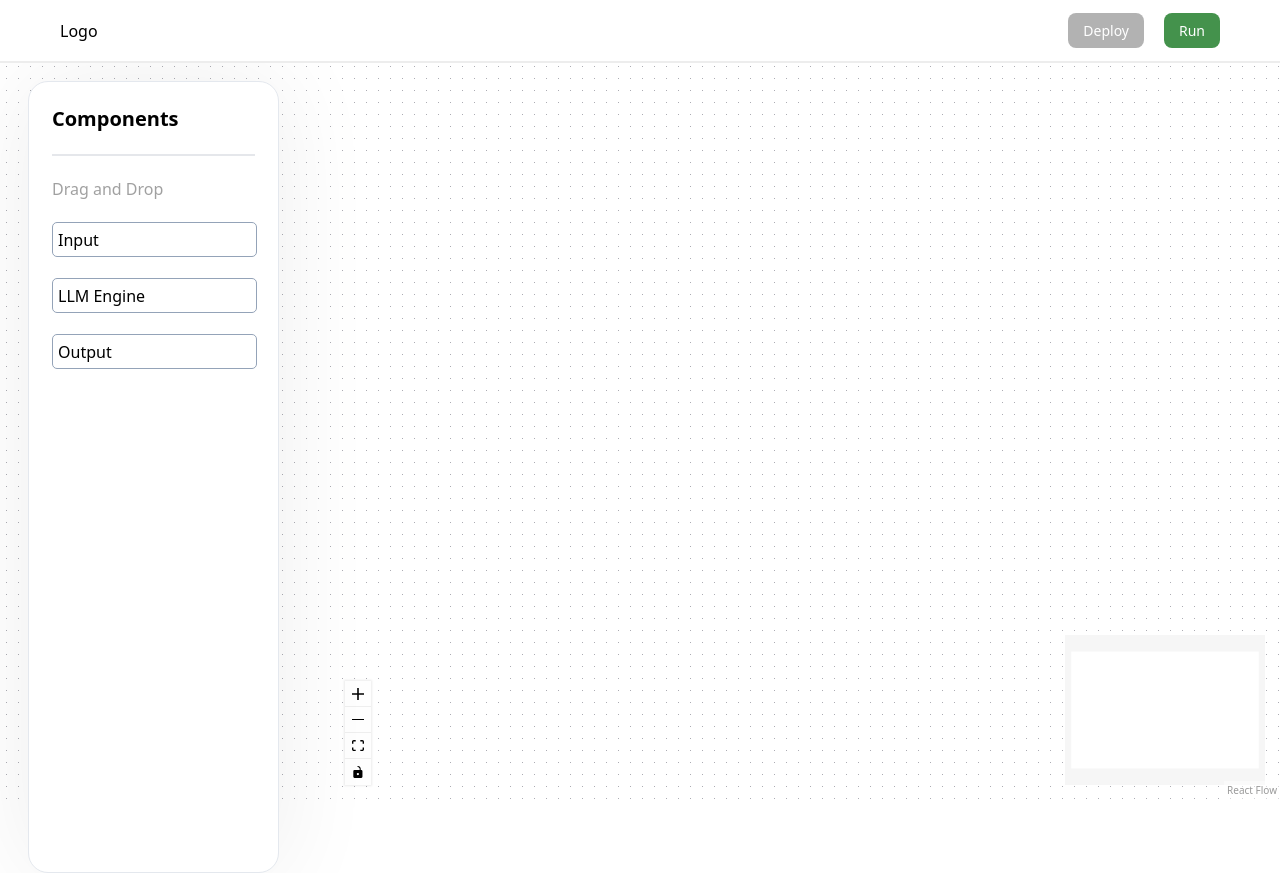
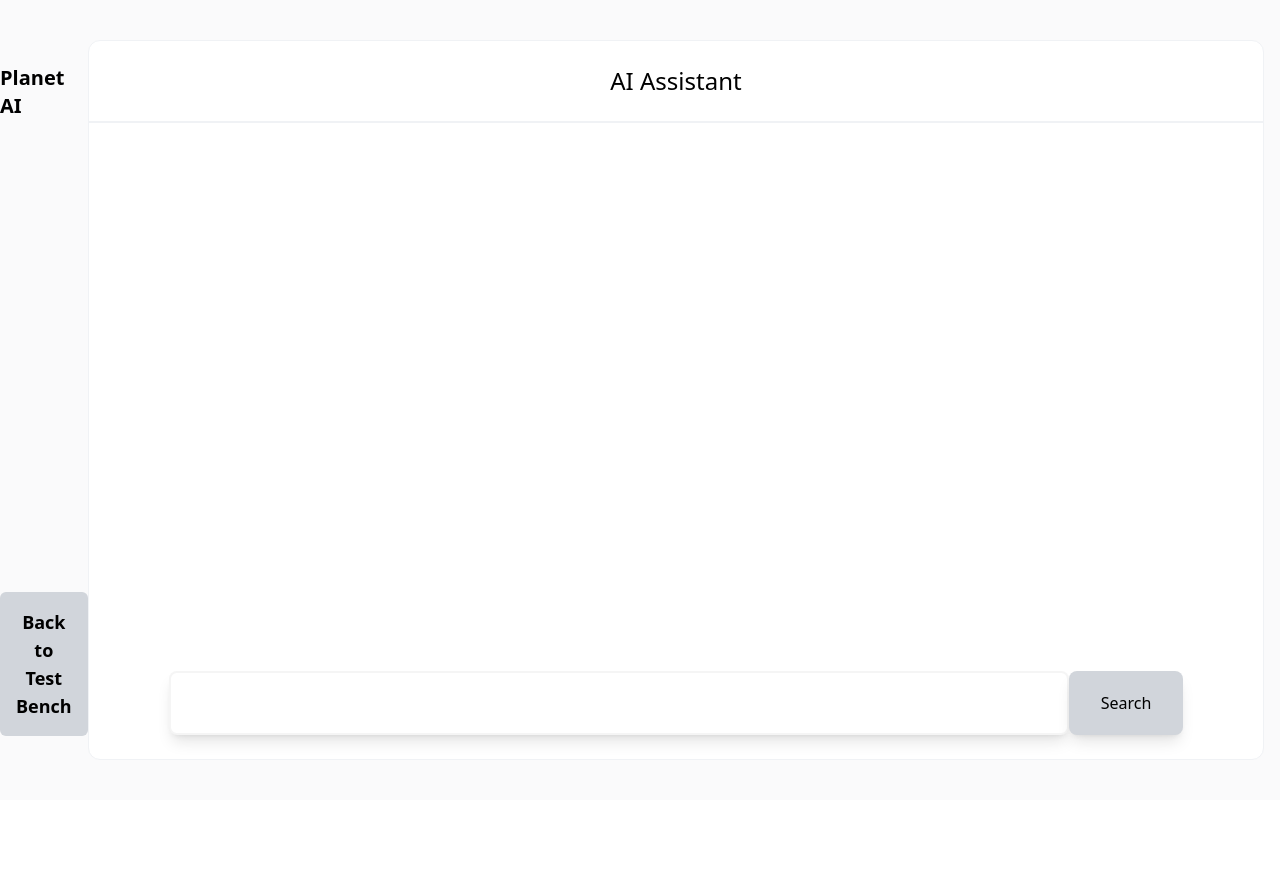
Before and after one commit to Muskan1842/LLM-studio, a React (Vite) app: page /chat in a window 1280 px wide. After the commit the page ends 800 px from the top, so only its background shows below. Built offline with nearby package versions, Linux system fonts and the light colour scheme.

Commit message:
basic Chat functionality

```diff
--- a/package.json
+++ b/package.json
@@ -16,7 +16,9 @@
     "openai": "^4.67.1",
     "react": "^18.3.1",
     "react-dom": "^18.3.1",
-    "react-redux": "^9.1.2"
+    "react-redux": "^9.1.2",
+    "react-router": "^6.26.2",
+    "react-router-dom": "^6.26.2"
   },
   "devDependencies": {
     "@eslint/js": "^9.9.0",
--- a/src/App.jsx
+++ b/src/App.jsx
@@ -1,27 +1,18 @@
 import "@xyflow/react/dist/style.css";
-import Header from "./components/Header.jsx";
-import ReactFlowContainer from "./components/ReactFlowContainer.jsx";
-import { useEffect, useState } from "react";
-import SidePanel from "./components/SidePanel.jsx";
-import { ReactFlowProvider } from "@xyflow/react";
-import appStore from "./store/appStore.jsx";
-import { Provider } from "react-redux";
-import Toast from "./components/Toast.jsx";
+import { createBrowserRouter } from "react-router-dom";
+import ChatPage from "./components/ChatPage.jsx";
+import { Outlet, RouterProvider } from "react-router";
+import LandingPage from "./components/LandingPage.jsx";
 
 export default function App() {
+  const appRouter = createBrowserRouter([
+    { path: "/chat", element: <ChatPage /> },
+    { path: "/", element: <LandingPage /> },
+  ]);
+
   return (
-    <Provider store={appStore}>
-      <div style={{ overflowX: "hidden", overflowY: "hidden" }}>
-        <Toast
-          msg={"Flow ran successfully"}
-          desc={"Your workflow is ready to be deployed"}
-        ></Toast>
-        <Header></Header>
-        <ReactFlowProvider>
-          <ReactFlowContainer />
-        </ReactFlowProvider>
-        <SidePanel />
-      </div>
-    </Provider>
+    <RouterProvider router={appRouter}>
+      <Outlet></Outlet>
+    </RouterProvider>
   );
 }
--- /dev/null
+++ b/src/components/ChatBox.jsx
@@ -0,0 +1,44 @@
+import React, { useRef, useState } from "react";
+import { generateResponse } from "../utils/openai-config";
+import { useSelector } from "react-redux";
+
+const ChatBox = () => {
+  const inputRef = useRef();
+  const llmModel = useSelector((store) => store.data.llmModel);
+  const [output, setOutput] = useState("");
+
+  const handleSearch = (e) => {
+    generateResponse(inputRef.current.value, llmModel).then((res) => {
+      setOutput(res);
+    });
+  };
+
+  return (
+    <div className="bg-white my-10 mr-10 rounded-xl w-[100%] flex flex-col border-[1px] border-[#F0F2F5] justify-between">
+      <div className="border-b-2 border-b-[#F0F2F5] p-6 flex justify-center text-2xl font-smeibold">
+        AI Assistant
+      </div>
+      <div className="flex overflow-y-auto ">
+        {output && (
+          <div className="bg-[#F7F8FA] my-10 w-[70%] rounded-xl p-6 mx-20 border-[#F0F2F5] border-[1px]">
+            {output}
+          </div>
+        )}
+      </div>
+      <div className="mb-6 mx-20 flex justify-between ">
+        <input
+          ref={inputRef}
+          className="h-16 p-4 rounded-lg border-2 border-[#0000000A] shadow-lg w-[900px]"
+        ></input>
+        <button
+          className="bg-gray-300 px-8  py-4 rounded-lg shadow-lg"
+          onClick={(e) => handleSearch(e)}
+        >
+          Search
+        </button>
+      </div>
+    </div>
+  );
+};
+
+export default ChatBox;
--- /dev/null
+++ b/src/components/ChatButton.jsx
@@ -0,0 +1,14 @@
+import React from "react";
+import { Link } from "react-router-dom";
+
+const ChatButton = () => {
+  return (
+    <Link to="chat">
+      <div className="text-xl fixed bottom-14 right-10 cursor-pointer p-3 rounded-full bg-[#2563EB]">
+        💬
+      </div>
+    </Link>
+  );
+};
+
+export default ChatButton;
--- /dev/null
+++ b/src/components/ChatPage.jsx
@@ -0,0 +1,25 @@
+import React from "react";
+import ChatBox from "./ChatBox";
+import { Provider } from "react-redux";
+import appStore from "../store/appStore";
+import { Link } from "react-router-dom";
+
+const ChatPage = () => {
+  return (
+    <Provider store={appStore}>
+      <div className="flex h-screen bg-[#FAFAFB]">
+        <div className=" w-96 flex flex-col justify-between items-center py-16 text-xl font-bold ali">
+          <div>Planet AI</div>
+          <Link to="/">
+            <button className="bg-gray-300 text-lg p-4 rounded-md font-semibold">
+              Back to Test Bench
+            </button>
+          </Link>
+        </div>
+        <ChatBox></ChatBox>
+      </div>
+    </Provider>
+  );
+};
+
+export default ChatPage;
--- a/src/components/Header.jsx
+++ b/src/components/Header.jsx
@@ -3,6 +3,7 @@ import { useDispatch, useSelector } from "react-redux";
 import { updateOutputResponse } from "../store/dataSlice";
 import { generateResponse } from "../utils/openai-config";
 import { toggleToast } from "../store/configSlice";
+import { updateDeployedModel } from "../store/chatSlice";
 
 const Header = () => {
   const dispatch = useDispatch();
@@ -16,8 +17,9 @@ const Header = () => {
       throw Error("Please fill all the fields in LLM Model Configurations");
   };
 
-  const onClickRun = () => {
+  const HandleRunClick = () => {
     validateWorkflow();
+
     //fetch response from OpenAi
     generateResponse(inputQuery, llmModel).then((res) => {
       dispatch(updateOutputResponse(res));
@@ -26,12 +28,18 @@ const Header = () => {
     dispatch(toggleToast());
   };
 
+  const handleDeployClick = () => {
+    dispatch(updateDeployedModel(llmModel));
+  };
+
   return (
     <div className="header">
       <div>Logo</div>
       <div>
-        <button className="header-button-deploy">Deploy</button>
-        <button className="header-button-run" onClick={onClickRun}>
+        <button className="header-button-deploy" onClick={handleDeployClick}>
+          Deploy
+        </button>
+        <button className="header-button-run" onClick={HandleRunClick}>
           Run
         </button>
       </div>
--- /dev/null
+++ b/src/components/LandingPage.jsx
@@ -0,0 +1,30 @@
+import "@xyflow/react/dist/style.css";
+import Toast from "./Toast";
+import Header from "./Header.jsx";
+import { ReactFlowProvider } from "@xyflow/react";
+import ReactFlowContainer from "./ReactFlowContainer.jsx";
+import SidePanel from "./SidePanel.jsx";
+import ChatButton from "./ChatButton.jsx";
+import appStore from "../store/appStore.jsx";
+import { Provider } from "react-redux";
+
+const LandingPage = () => {
+  return (
+    <Provider store={appStore}>
+      <div style={{ overflowX: "hidden", overflowY: "hidden" }}>
+        <Toast
+          msg={"Flow ran successfully"}
+          desc={"Your workflow is ready to be deployed"}
+        ></Toast>
+        <Header></Header>
+        <ReactFlowProvider>
+          <ReactFlowContainer />
+        </ReactFlowProvider>
+        <SidePanel />
+        <ChatButton />
+      </div>
+    </Provider>
+  );
+};
+
+export default LandingPage;
--- a/src/components/ReactFlowContainer.jsx
+++ b/src/components/ReactFlowContainer.jsx
@@ -39,9 +39,7 @@ const ReactFlowContainer = () => {
     (event) => {
       event.preventDefault();
 
-      if (!dnd.nodeType) {
-        return;
-      }
+      if (!dnd.nodeType) return;
 
       const position = screenToFlowPosition({
         x: event.clientX,
@@ -80,7 +78,6 @@ const ReactFlowContainer = () => {
         isValidConnection={isValidConnection}
       >
         <Controls className="!left-[330px]" />
-        <MiniMap />
         <Background variant={BackgroundVariant.Dots} gap={12} size={1} />
       </ReactFlow>
     </div>
--- a/src/store/appStore.jsx
+++ b/src/store/appStore.jsx
@@ -2,12 +2,14 @@ import { configureStore } from "@reduxjs/toolkit";
 import dataSlice from "../store/dataSlice";
 import dndSlice from "../store/dndSlice";
 import configSlice from "../store/configSlice";
+import chatSlice from "../store/chatSlice";
 
 const appStore = configureStore({
   reducer: {
     data: dataSlice,
     dnd: dndSlice,
     config: configSlice,
+    chat: chatSlice,
   },
 });
 
--- /dev/null
+++ b/src/store/chatSlice.jsx
@@ -0,0 +1,19 @@
+import { createSlice } from "@reduxjs/toolkit";
+
+const chatSlice = createSlice({
+  name: "chat",
+  initialState: {
+    deployedModel: null,
+    //chatHistory
+    //inputOutput: [{input: 'test', output: 'test'}]
+  },
+  reducers: {
+    updateDeployedModel: (state, action) => {
+      state.deployedModel = action.payload;
+    },
+  },
+});
+
+export const { updateDeployedModel } = chatSlice.actions;
+
+export default chatSlice.reducer;
```
Also changed, not shown: 1 other file (tests, documents, lock files or other folders).
